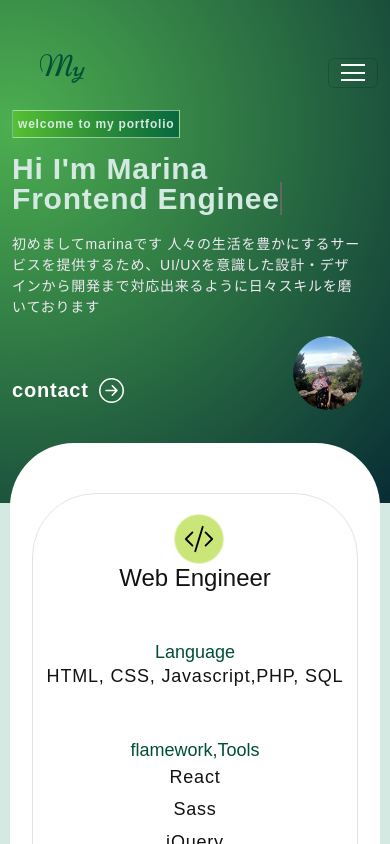
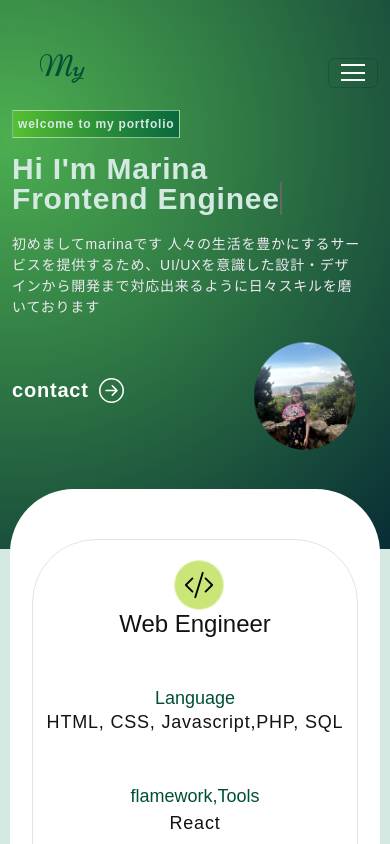
Before and after one commit to marinayam/portfolio, a React (Create React App) app: page / in a window 390 px wide. Shown: the top 844 px of the page. Built offline with nearby package versions, Linux system fonts and the light colour scheme.

Commit message:
classname修正

```diff
--- a/src/components/navbar/NavBar.jsx
+++ b/src/components/navbar/NavBar.jsx
@@ -32,7 +32,7 @@ import './navbar.css';
   return (
     <Router>
       <Navbar expand="lg" className={scrolled ? 'scrolled' : ''} >
-        <Container>
+        <Container className='navbar__container'>
           <Navbar.Brand href="#home">
             <img src={logo} alt="Logo" />
           </Navbar.Brand>
--- a/src/components/navbar/navbar.css
+++ b/src/components/navbar/navbar.css
@@ -27,11 +27,11 @@ nav.navbar.scrolled {
 nav.navbar a.navbar-brand {
   width: 10%;
 }
-.container img{
+.navbar__container img{
   width: 120px;
 }
 @media(max-width: 768px){
-  .container img{
+  .navbar__container img{
     width: 100px;
   }
 }
```
